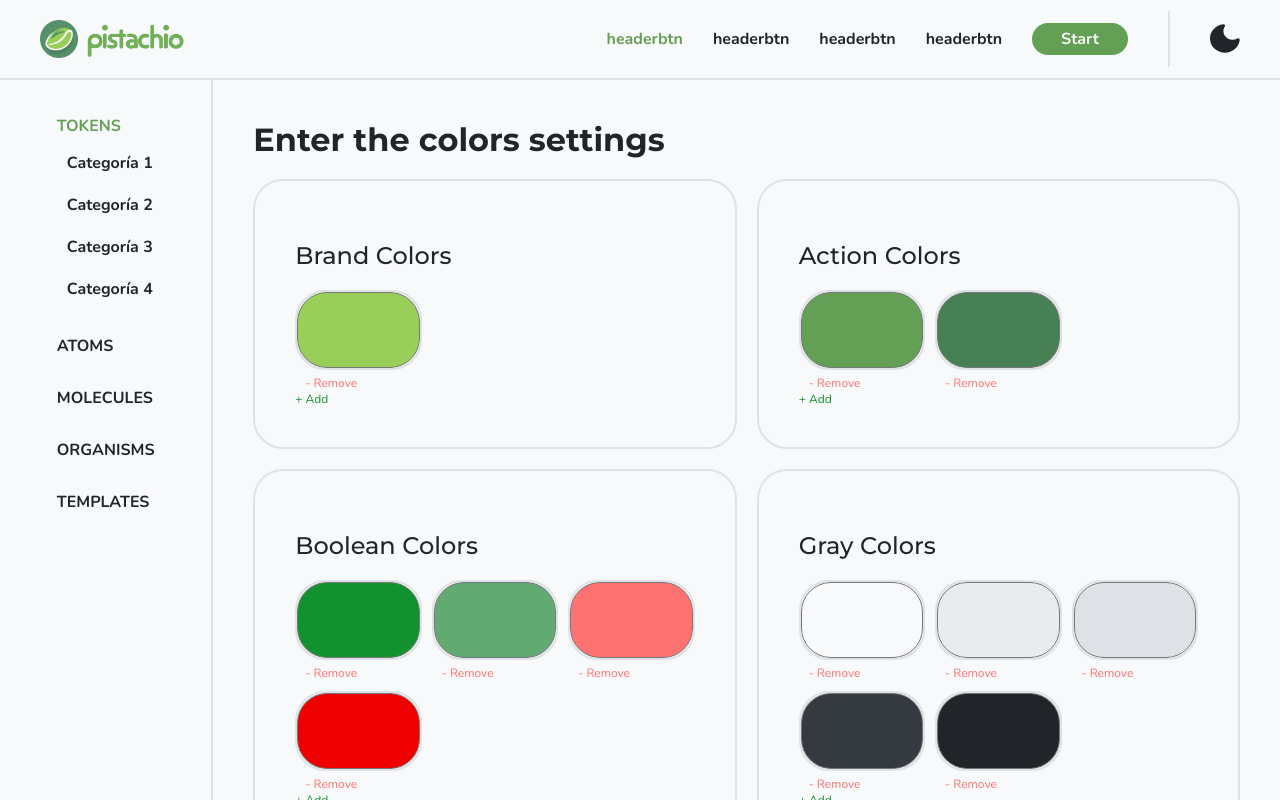
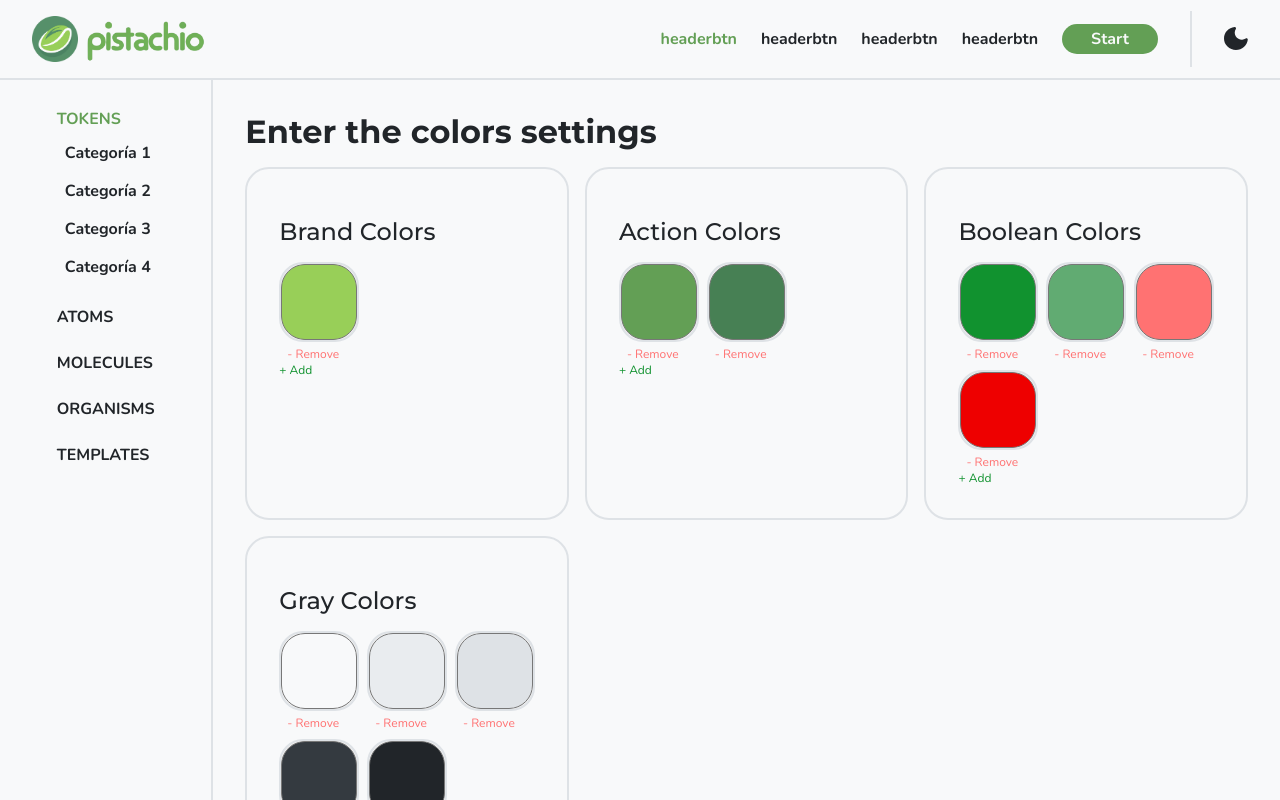
Before and after one commit to devMateos/pistachioCSS, a Vue app: page / in a window 1280 px wide. Built offline with nearby package versions, Linux system fonts and the light colour scheme.

Commit message:
refactor: Refactor all css in the app

```diff
--- a/src/assets/css/atoms.css
+++ b/src/assets/css/atoms.css
@@ -2,7 +2,7 @@
 
 /* Links */
 a {
-  color: var(--color-action);
+  color: var(--color-action-primary);
 }
 a:hover {
   color: var(--color-action-secondary);
@@ -73,7 +73,7 @@
   width: var(--font-size-XXL);
 }
 .form__input-item:focus, .form__input-color:focus {
-  border-color: var(--color-affirmative);
+  border-color: var(--color-affirmative-primary);
 }
 .form__input-item:disabled, .form__input-color:disabled {
   background-color: var(--color-dark);
@@ -92,7 +92,7 @@
   background-position: center;
   background-repeat: no-repeat;
   background-size: cover;
-  background-color: var(--color-negative);
+  background-color: var(--color-negative-primary);
   border: var(--border-style) var(--border-width) var(--color-negative-secondary);
   border-radius: var(--border-round);
   cursor: pointer;
@@ -100,8 +100,8 @@
   width: var(--spacing-M);
 }
 .form__input-checkbox:checked {
-  border-color: var(--color-affirmative);
-  background-color: var(--color-affirmative);
+  border-color: var(--color-affirmative-primary);
+  background-color: var(--color-affirmative-primary);
   background-image: url('/src/assets/icons/checkbox-checked.svg');
 }
 /* Input radio */
@@ -114,13 +114,13 @@
   width: var(--spacing-M);
 }
 .form__input-radio:focus {
-  border-color: var(--color-affirmative);
+  border-color: var(--color-affirmative-primary);
 }
 .form__input-radio:checked {
   background-color: var(--color-affirmative-secondary);
 }
 .form__input-radio:indeterminate {
-  background-color: var(--color-negative);
+  background-color: var(--color-negative-primary);
 }
 /* Form buttons */
 .form__button {
@@ -146,7 +146,7 @@
   width: fit-content;
 }
 .button--primary {
-  background-color: var(--color-action);
+  background-color: var(--color-action-primary);
   color: var(--color-light);
 }
 .button--primary:hover {
@@ -155,8 +155,8 @@
 }
 .button--secondary {
   background-color: var(--color-background-primary);
-  border: var(--border-style) var(--border-width) var(--color-action);
-  color: var(--color-action);
+  border: var(--border-style) var(--border-width) var(--color-action-primary);
+  color: var(--color-action-primary);
 }
 .button--secondary:hover {
   border-color: var(--color-action-secondary);
@@ -164,8 +164,8 @@
 }
 .button--negative {
   background-color: var(--color-background-primary);
-  border: var(--border-style) var(--border-width) var(--color-negative);
-  color: var(--color-negative);
+  border: var(--border-style) var(--border-width) var(--color-negative-primary);
+  color: var(--color-negative-primary);
 }
 .button--negative:hover {
   border-color: var(--color-negative-secondary);
@@ -183,7 +183,7 @@
   color: var(--color-action-secondary);
 }
 .navbar__button--active > a {
-  color: var(--color-action);
+  color: var(--color-action-primary);
 }
 
 .nav-button {
--- a/src/assets/css/dark-colors.css
+++ b/src/assets/css/dark-colors.css
@@ -5,7 +5,7 @@
   /* Text colors */
   --color-text: var(--color-light);
   /* Affirmative colors */
-  --color-action: var(--color-accent-secondary);
+  --color-action-primary: var(--color-accent-secondary);
   --color-action-secondary: var(--color-accent-primary);
   /* Border colors */
   --border-color: var(--color-light-gray);
--- a/src/assets/css/light-colors.css
+++ b/src/assets/css/light-colors.css
@@ -5,7 +5,7 @@
   /* Text colors */
   --color-text: var(--color-darker);
   /* Affirmative colors */
-  --color-action: var(--color-accent-primary);
+  --color-action-primary: var(--color-accent-primary);
   --color-action-secondary: var(--color-accent-secondary);
   /* Border colors */
   --border-color: var(--color-gray);
--- a/src/assets/css/tokens.css
+++ b/src/assets/css/tokens.css
@@ -1,6 +1,7 @@
 /* ----- TOKENS ----- */
 
 /* CSS Variables */
+
 :root {
   /* Colors */
 
@@ -10,9 +11,9 @@
   --color-accent-primary: #639F55;
   --color-accent-secondary: #478054;
   /* Boolean colors */
-  --color-affirmative: #11922f;
+  --color-affirmative-primary: #11922f;
   --color-affirmative-secondary: #61ab72;
-  --color-negative: #FF7272;
+  --color-negative-primary: #FF7272;
   --color-negative-secondary: #EE0000;
   /* Gray colors */
   --color-light: #F8F9FA;
@@ -38,9 +39,9 @@
   --font-size-XS: 1.2rem;
 
   /* Spacing */
-  --spacing-min-unit: .5rem;
+  --spacing-min-unit: 0.4rem;
 
-  --spacing-XS: var(--spacing-min-unit);
+  --spacing-XS: calc(var(--spacing-min-unit) * 1);
       --spacing-S: calc(var(--spacing-min-unit) * 2);
       --spacing-M: calc(var(--spacing-min-unit) * 4);
       --spacing-L: calc(var(--spacing-min-unit) * 6);
@@ -60,12 +61,12 @@
 
 @media (max-width: 768px) {
   :root {
-    --responsive-multiplier-unit: .75;
+    --responsive-multiplier-unit: 0.75;
   }
 }
 @media (min-width: 768px) and (max-width: 992px) {
   :root {
-    --responsive-multiplier-unit: .875;
+    --responsive-multiplier-unit: 0.825;
   }
 }
 @media (min-width: 992px) {
@@ -74,8 +75,6 @@
   }
 }
 
-
-/* TODO: Improve Reset style. Info in this video: https://www.youtube.com/watch?v=Foieq2jTajE&ab_channel=EduardoFierro */
 /* RESET STYLES */
 html {
   font-size: calc(62.5% * var(--responsive-multiplier-unit));
--- a/src/assets/js/tokens-boilerplate.js
+++ b/src/assets/js/tokens-boilerplate.js
@@ -73,16 +73,16 @@
 
 
   /* Fonts */
-      ${typographies.family[0].cssVariable}: ${typographies.family[0].variableValue};
-      ${typographies.family[1].cssVariable}: ${typographies.family[1].variableValue};
+  ${typographies.family[0].cssVariable}: '${typographies.family[0].variableValue}';
+  ${typographies.family[1].cssVariable}: '${typographies.family[1].variableValue}';
 
   ${fontWeightTemplate}
-      ${typographies.size[0].cssVariable}: ${typographies.size[0].variableValue};
-      ${typographies.size[1].cssVariable}: ${typographies.size[1].variableValue};
-      ${typographies.size[2].cssVariable}: ${typographies.size[2].variableValue};
-      ${typographies.size[3].cssVariable}: ${typographies.size[3].variableValue};
-      ${typographies.size[4].cssVariable}: ${typographies.size[4].variableValue};
-      ${typographies.size[5].cssVariable}: ${typographies.size[5].variableValue};
+  ${typographies.size[0].cssVariable}: ${typographies.size[0].variableValue}rem;
+  ${typographies.size[1].cssVariable}: ${typographies.size[1].variableValue}rem;
+  ${typographies.size[2].cssVariable}: ${typographies.size[2].variableValue}rem;
+  ${typographies.size[3].cssVariable}: ${typographies.size[3].variableValue}rem;
+  ${typographies.size[4].cssVariable}: ${typographies.size[4].variableValue}rem;
+  ${typographies.size[5].cssVariable}: ${typographies.size[5].variableValue}rem;
 
   /* Spacing */
   ${minimumSpacingUnit.cssVariable}: ${minimumSpacingUnit.variableValue}rem;
--- a/src/assets/js/typographies.js
+++ b/src/assets/js/typographies.js
@@ -5,11 +5,11 @@
     {
       label: 'Headings',
       cssVariable: '--font-heading',
-      variableValue: 'Times New Roman',
+      variableValue: 'Montserrat',
     }, {
       label: 'Body',
       cssVariable: '--font-body',
-      variableValue: 'Arial',
+      variableValue: 'Nunito',
     },
   ],
   weight: [
--- a/src/components/AddButton.vue
+++ b/src/components/AddButton.vue
@@ -3,7 +3,7 @@
 </template>
 <style>
 .add-button {
-color: var(--color-affirmative);
+color: var(--color-affirmative-primary);
 font-size: var(--font-size-XS);
 }
 .add-button:hover {
--- a/src/components/RemoveButton.vue
+++ b/src/components/RemoveButton.vue
@@ -3,7 +3,7 @@
 </template>
 <style>
 .remove-button {
-  color: var(--color-negative);
+  color: var(--color-negative-primary);
   font-size: var(--font-size-XS);
 }
 .remove-button:hover {
```
Also changed, not shown: src/views/HomeView.vue (+0 -124 lines). Lines whose indentation alone changed are shown as unchanged.
